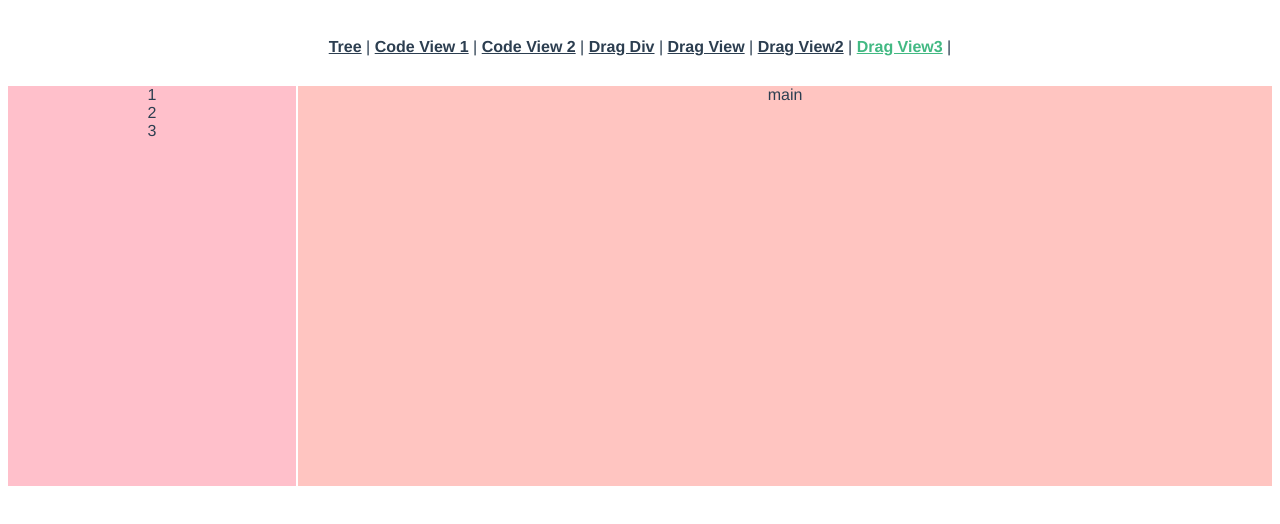
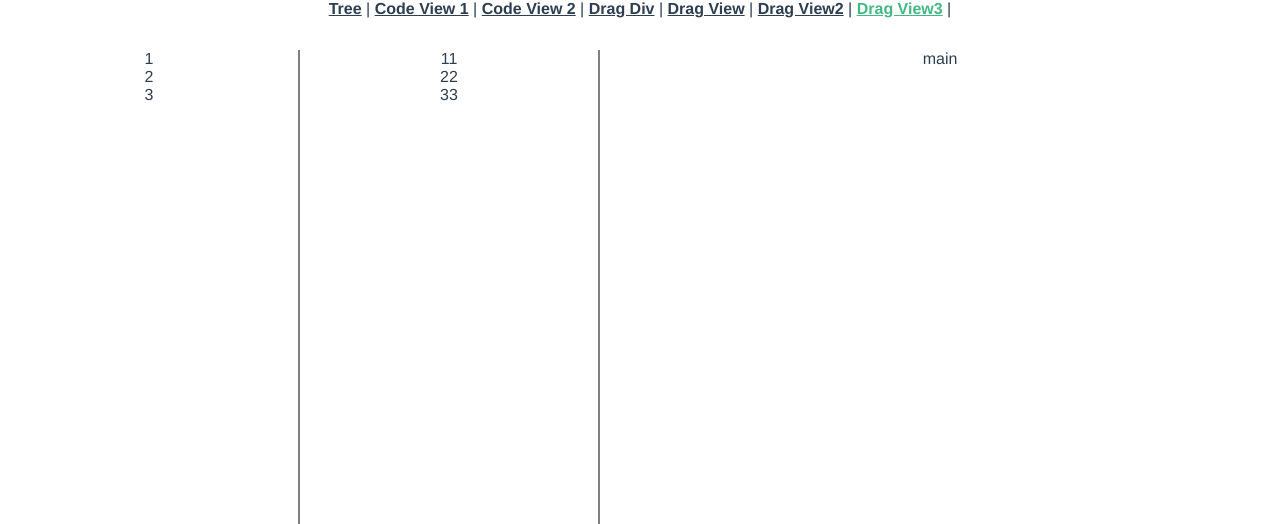
Before and after one commit to lingxw/VueLearning, a Vue app in the folder element-use/: page /dragView3 in a window 1280 px wide. Shown: the top 524 px of the page. Built offline with nearby package versions, Linux system fonts and the light colour scheme.

Commit message:
add nest drag

```diff
--- a/element-use/package.json
+++ b/element-use/package.json
@@ -6,7 +6,8 @@
     "vue.js",
     "element-ui",
     "highlight",
-    "highlightjs-line-numbers.js"
+    "highlightjs-line-numbers.js",
+    "drag"
   ],
   "scripts": {
     "serve": "vue-cli-service serve",
--- a/element-use/src/App.vue
+++ b/element-use/src/App.vue
@@ -23,8 +23,7 @@
 }
 
 #nav {
-  padding: 30px;
-
+  height: 50px;
   a {
     font-weight: bold;
     color: #2c3e50;
--- a/element-use/src/plugins/dragAside.js
+++ b/element-use/src/plugins/dragAside.js
@@ -11,7 +11,8 @@ DragAside.install = function(Vue) {
         const left = document.createElement('div')
         const resize = document.createElement('div')
         const oChildNodes = oAside.childNodes
-        box.setAttribute('class', 'drag-aside-box')
+        const oldClass = box.getAttribute('class')
+        box.setAttribute('class', oldClass + ' drag-aside-box')
         left.setAttribute('class', 'drag-aside-left')
         resize.setAttribute('class', 'drag-aside-resize')
         oAside.setAttribute('width', 'auto')
--- a/element-use/src/views/dragDiv.vue
+++ b/element-use/src/views/dragDiv.vue
@@ -1,12 +1,9 @@
 <template>
   <div id="box">
     <div class="top">顶部导航</div>
-    <div id="left"> 左边的div
-      <svg width="100%" id="controllerSvg" ></svg>
-    </div>
+    <div id="left"> 左边的div</div>
     <div id="resize"></div>
-    <div id="right" style="border-top: 1px solid #b5b9a9; ">右边的div
-    </div>
+    <div id="right" style="border-top: 1px solid #b5b9a9; ">右边的div</div>
     <p></p>
     <div class="drag" v-drag></div>
   </div>
--- a/element-use/src/views/dragView3.vue
+++ b/element-use/src/views/dragView3.vue
@@ -1,12 +1,21 @@
 <template>
-  <div v-drag-aside>
-    <el-container>
+  <div id="view">
+    <el-container v-drag-aside>
         <el-aside>
           <div>1</div>
           <div>2</div>
           3
         </el-aside>
-        <el-main>main</el-main>
+        <el-main>
+          <el-container v-drag-aside>
+            <el-aside>
+              <div>11</div>
+              <div>22</div>
+              33
+            </el-aside>
+            <el-main>main</el-main>
+          </el-container>
+        </el-main>
     </el-container>
   </div>
 </template>
@@ -36,26 +45,37 @@ export default {
 </script>
 
 <style>
-  .drag-aside-box, .el-container{
+  html, body {
+    height: 100%;
+    margin: 0px;
+    padding: 0px;
+  }
+  #app{
+    height:100%;
+  }
+  #view{
+    height:calc(100% - 50px);
+  }
+  .drag-aside-box{
     width:100%;
-    height:400px;
-    overflow:auto;
+    height:100%;
+    display: flex;
+    position: relative;
+  }
+  .drag-aside-left {
+    width:calc(300px - 2px);
+    height: 100%;
+    float:left;
+    overflow: auto;
   }
   .drag-aside-resize{
     width:2px;
     height:100%;
     cursor: w-resize;
     float:left;
-  }
-  .drag-aside-left {
-    width:288px;
-    height: 100%;
-    float:left;
-    overflow: auto;
-    background: pink;
+    background-color: gray;
   }
   .el-main{
     padding: 0;
-    background: #ffc5c1;
   }
 </style>
```
